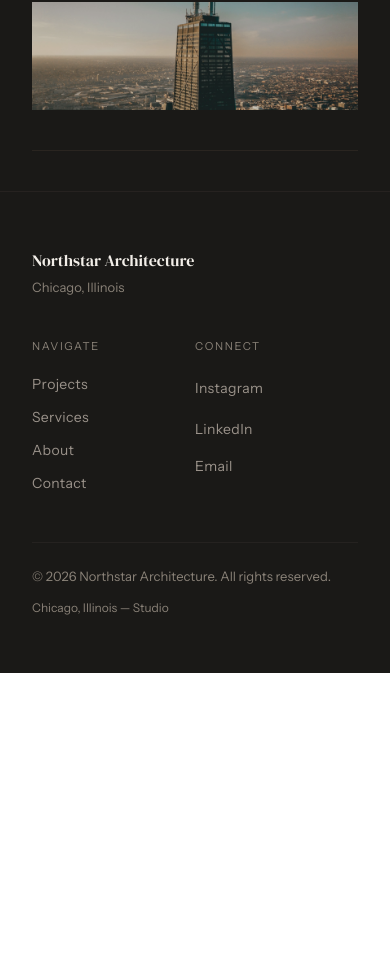
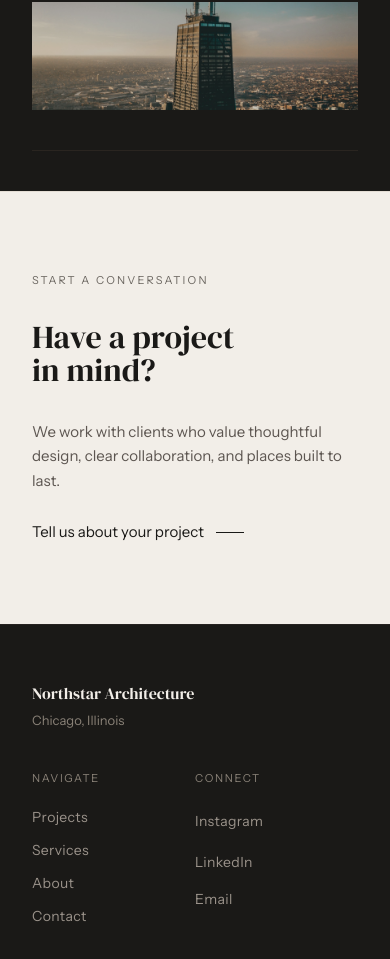
Before and after one commit to SebasNovillo/northstar-architecture, a Next.js app: page /about in a window 390 px wide. Shown: the part 5176-6135 px from the top of the page. Before the commit the page ends 5849 px from the top, so only its background shows below. Built offline with nearby package versions, Linux system fonts and the light colour scheme.

Commit message:
Add About page closing CTA
Add the final call-to-action section to the About page.

- Add responsive closing CTA component
- Match the approved Figma layout and typography
- Link project inquiries to the Contact page
- Preserve existing About page styling and responsive behavior

```diff
--- a/app/about/page.tsx
+++ b/app/about/page.tsx
@@ -1,5 +1,6 @@
 import type { Metadata } from "next";
 
+import { AboutClosingCTA } from "@/components/about/AboutClosingCTA";
 import { AboutApproach } from "@/components/about/AboutApproach";
 import { AboutHero } from "@/components/about/AboutHero";
 import { LookingForward } from "@/components/about/LookingForward";
@@ -27,6 +28,7 @@ export default function AboutPage() {
         <Principles />
         <StudioFacts />
         <LookingForward />
+        <AboutClosingCTA />
       </main>
 
       <Footer />
--- /dev/null
+++ b/components/about/AboutClosingCTA.tsx
@@ -0,0 +1,47 @@
+import Link from "next/link";
+
+export function AboutClosingCTA() {
+  return (
+    <section
+      aria-labelledby="about-closing-cta-heading"
+      className="border-t border-[#e4ddd4] bg-[#f2eee8] text-[#1a1917]"
+    >
+      <div className="mx-auto max-w-[1440px] px-8 py-20 md:px-12 md:py-28 lg:px-16 lg:py-36">
+        <div className="grid gap-y-8 md:grid-cols-12 md:gap-x-8">
+          <div className="md:col-span-6 lg:col-span-5">
+            <p className="mb-8 text-[11px] tracking-[0.2em] text-[#6b6660] uppercase md:mb-10">
+              Start a Conversation
+            </p>
+
+            <h2
+              id="about-closing-cta-heading"
+              className="font-serif text-[clamp(2rem,4vw,3.25rem)] leading-[1.05] font-normal"
+            >
+              Have a project
+              <br />
+              in mind?
+            </h2>
+          </div>
+
+          <div className="flex flex-col justify-end gap-7 md:col-span-5 md:col-start-8">
+            <p className="max-w-[460px] text-[15px] leading-relaxed text-[#5c5550]">
+              We work with clients who value thoughtful design, clear
+              collaboration, and places built to last.
+            </p>
+
+            <Link
+              href="/contact"
+              className="group inline-flex w-fit items-center gap-3 text-[15px] transition-opacity duration-200 hover:opacity-60 focus-visible:outline-2 focus-visible:outline-offset-4 focus-visible:outline-[#1a1917] motion-reduce:transition-none"
+            >
+              Tell us about your project
+              <span
+                aria-hidden="true"
+                className="h-px w-7 shrink-0 bg-current transition-[width] duration-300 group-hover:w-12 motion-reduce:transition-none"
+              />
+            </Link>
+          </div>
+        </div>
+      </div>
+    </section>
+  );
+}
```
